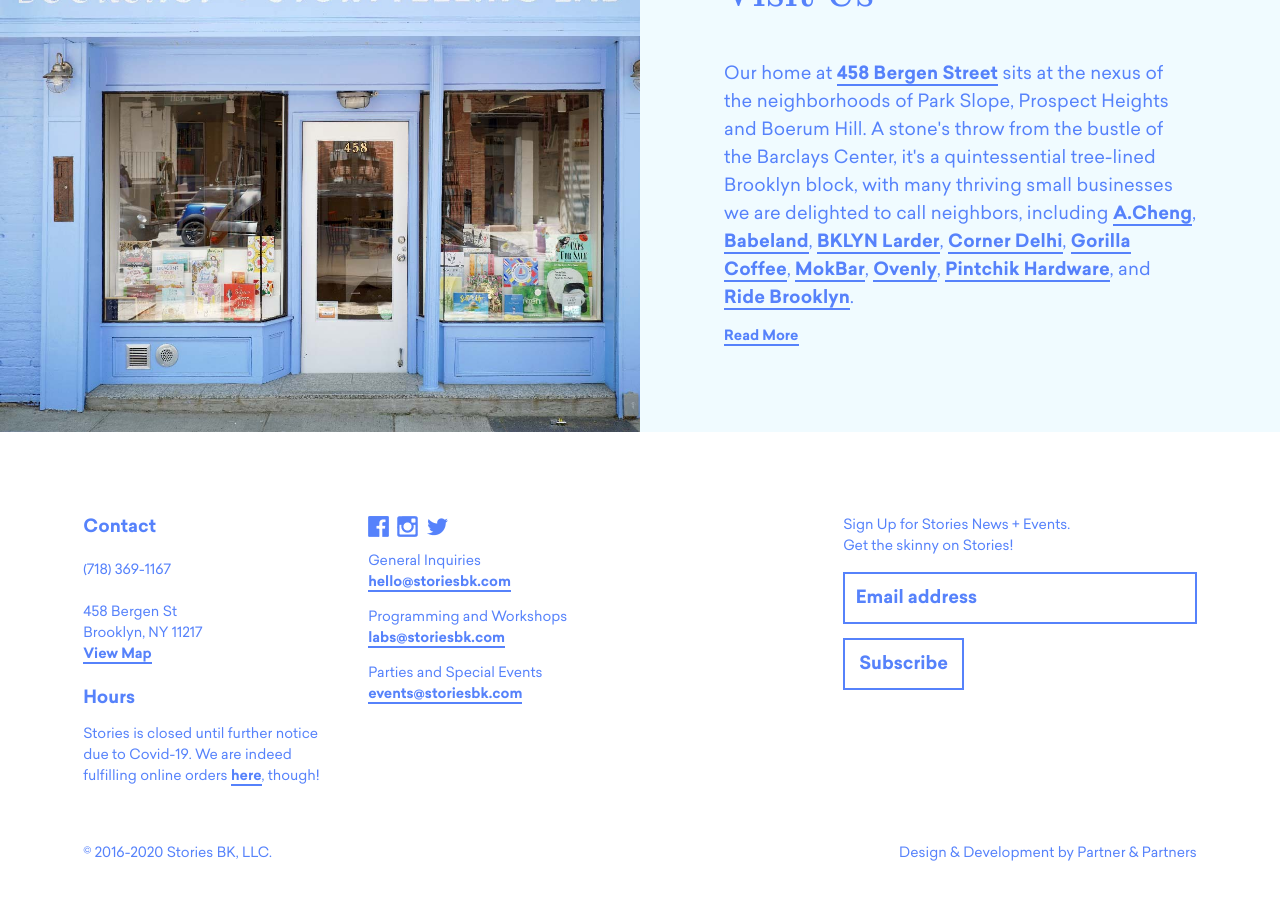
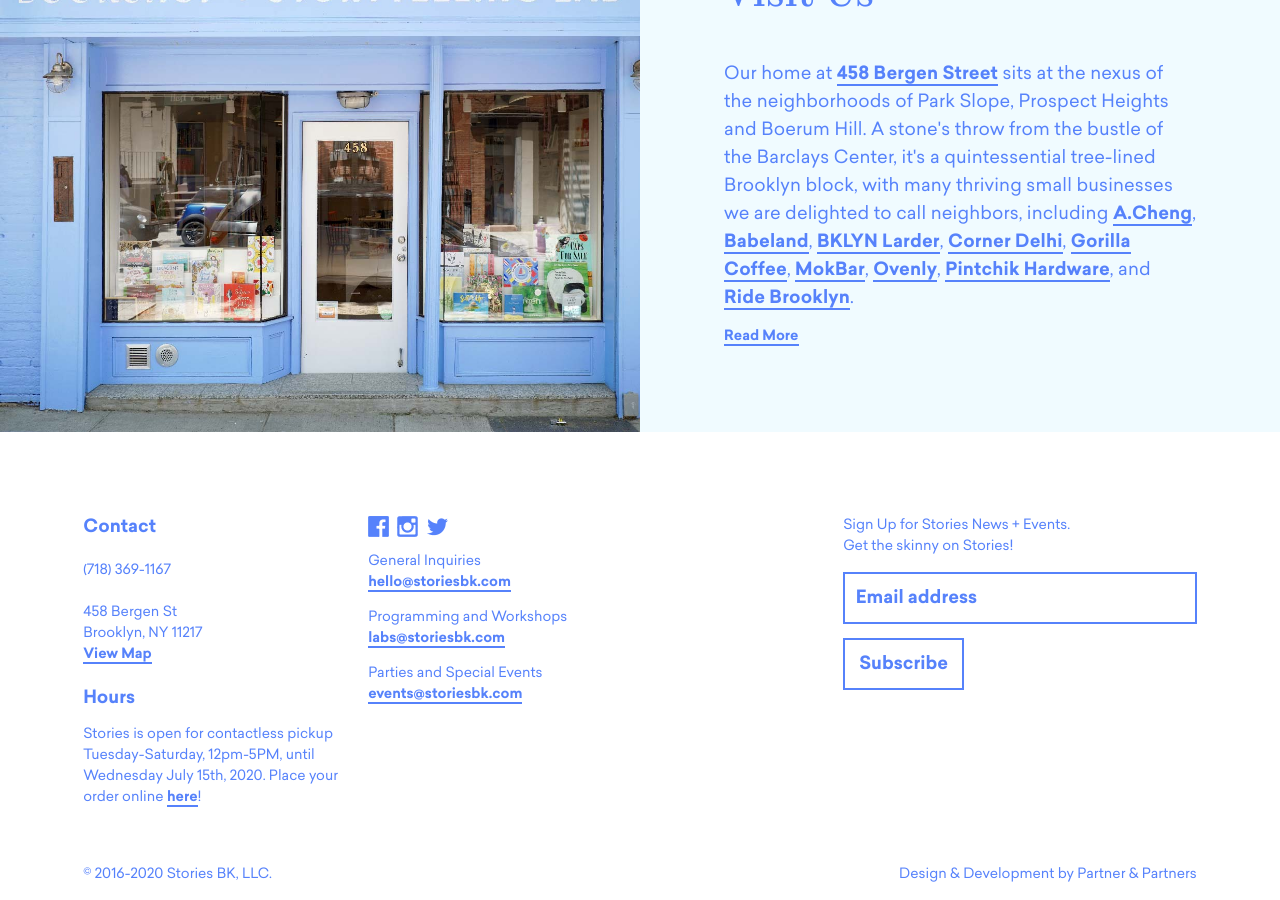
Before and after one commit to storiesbk/storiesbk.github.io, a Jekyll site: the page built from index.markdown, in a window 1280 px wide and 900 px high, scrolled down 3541 px. Built offline with Jekyll 4.4.1, drawn with Linux system fonts in a browser that asks for light colours; nearby versions of some CDN libraries; some web fonts are replaced; a script that is not in the unit is left out; before the commit the page ends 4420 px from its top, so only the background shows below that.

Commit message:
Updated Config

```diff
--- a/_config.yml
+++ b/_config.yml
@@ -16,5 +16,5 @@ future: true
 plugins:
 - jekyll-sitemap
 - jekyll-github-metadata
-footer_openhours_text: Stories is closed until further notice due to Covid-19. We
-  are indeed fulfilling online orders [here](http://shop.storiesbk.com), though!
+footer_openhours_text: Stories is open for contactless pickup Tuesday-Saturday, 12pm-5PM,
+  until Wednesday July 15th, 2020. Place your order online [here](http://shop.storiesbk.com)!
```
